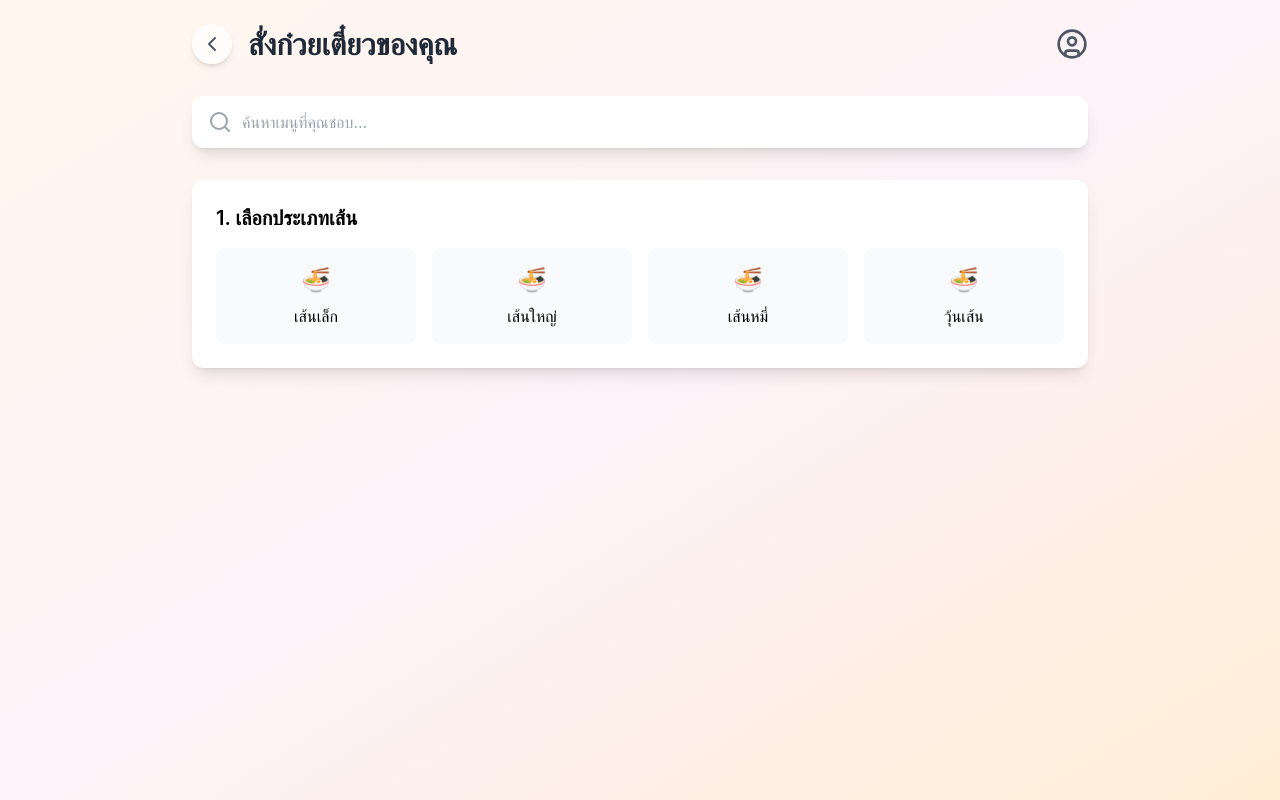
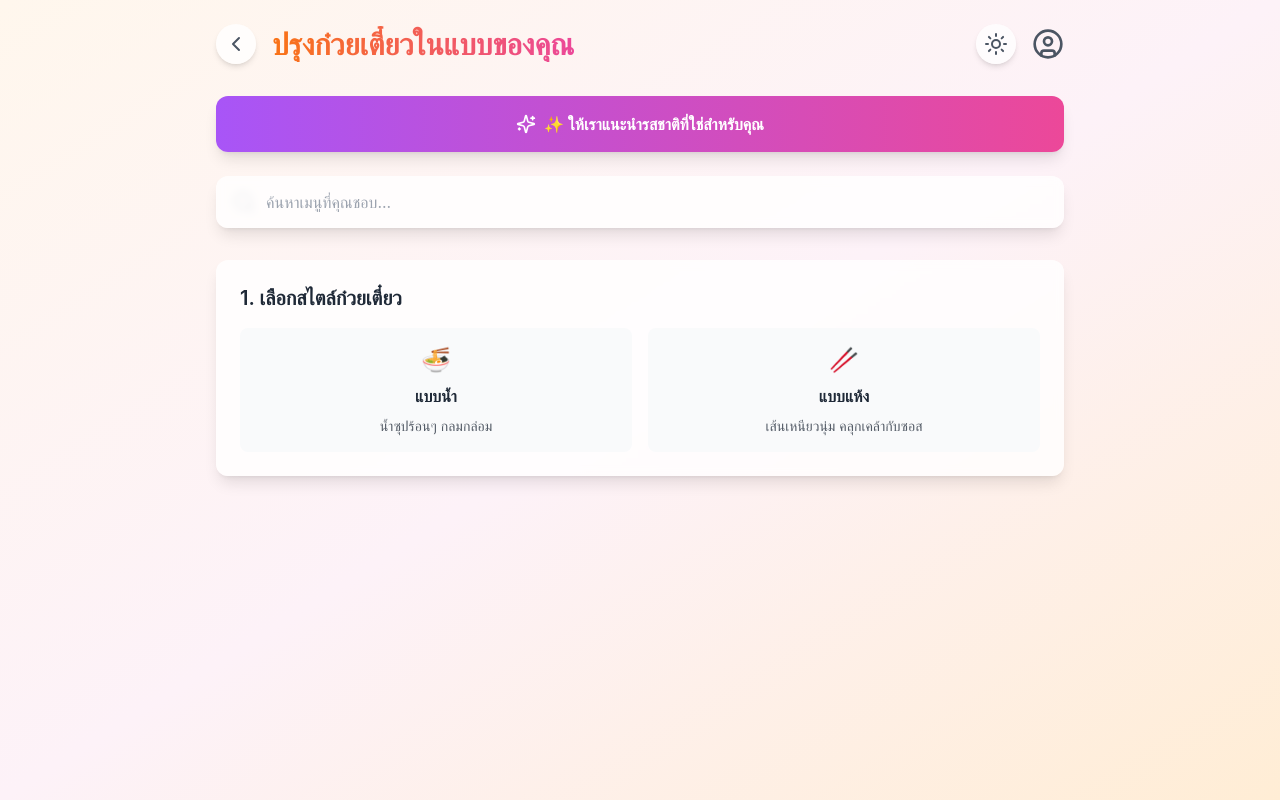
Before and after one commit to Rawitath/We-Will-Cook, a React (Create React App) app in the folder frontend/: page /customize in a window 1280 px wide. Built offline with nearby package versions, Linux system fonts and the light colour scheme.

Commit message:
Revamp Noodle customization page.

```diff
--- a/frontend/src/pages/NoodleCustomization.js
+++ b/frontend/src/pages/NoodleCustomization.js
@@ -1,200 +1,429 @@
 // src/pages/NoodleCustomization.js
-import React, { useState } from 'react';
+import React, { useState, useRef, useEffect } from 'react';
 import { useNavigate } from 'react-router-dom';
-import { ChevronLeft, ChevronRight, Search, Soup, Utensils, Coffee, UserCircle } from 'lucide-react';
+import {
+  ChevronLeft,
+  ChevronRight,
+  Search,
+  Sparkles,
+  Soup,
+  Utensils,
+  Coffee,
+  UserCircle,
+  Moon,
+  Sun,
+  Droplets,
+  ChevronUp
+} from 'lucide-react';
 import { motion, AnimatePresence } from 'framer-motion';
 
+const noodleStyles = [
+  {
+    id: 'soup',
+    name: 'แบบน้ำ',
+    description: 'น้ำซุปร้อนๆ กลมกล่อม',
+    icon: '🍜'
+  },
+  {
+    id: 'dry',
+    name: 'แบบแห้ง',
+    description: 'เส้นเหนียวนุ่ม คลุกเคล้ากับซอส',
+    icon: '🥢'
+  }
+];
+
 const noodleTypes = [
-  { id: 'sen-lek', name: 'เส้นเล็ก', icon: '🍜' },
-  { id: 'sen-yai', name: 'เส้นใหญ่', icon: '🍜' },
-  { id: 'sen-mee', name: 'เส้นหมี่', icon: '🍜' },
-  { id: 'woon-sen', name: 'วุ้นเส้น', icon: '🍜' }
+  { id: 'sen-lek', name: 'เส้นเล็ก', icon: '🍜', description: 'เส้นเล็กนุ่ม ทานง่าย' },
+  { id: 'sen-yai', name: 'เส้นใหญ่', icon: '🍜', description: 'เส้นใหญ่เหนียวนุ่ม' },
+  { id: 'sen-mee', name: 'เส้นหมี่', icon: '🍜', description: 'เส้นหมี่เหนียว' },
+  { id: 'woon-sen', name: 'วุ้นเส้น', icon: '🍜', description: 'วุ้นเส้นใส นุ่มลื่น' },
+  { id: 'bamee', name: 'บะหมี่', icon: '🍜', description: 'บะหมี่เหนียวนุ่ม หอมไข่' },
+  { id: 'bamee-yok', name: 'บะหมี่หยก', icon: '🍜', description: 'บะหมี่หยกเขียว เหนียวนุ่มพิเศษ' }
+];
+
+const tastePreferences = [
+  { id: 'spicy', name: 'ความเผ็ด', icon: '🌶️', description: 'ระดับความเผ็ดร้อน' },
+  { id: 'salty', name: 'ความเค็ม', icon: '🧂', description: 'ระดับความเค็มกำลังดี' },
+  { id: 'sour', name: 'ความเปรี้ยว', icon: '🍋', description: 'ระดับความเปรี้ยว' },
+  { id: 'sweet', name: 'ความหวาน', icon: '🍯', description: 'ระดับความหวาน' },
 ];
 
 const soupTypes = [
-        { id: 'nam-sai', name: 'น้ำใส', icon: <Utensils /> },
-        { id: 'tom-yum', name: 'ต้มยำ', icon: <Soup /> },
-        { id: 'nam-tok', name: 'น้ำตก', icon: <Coffee /> }
-      ];
-
-const toppings = [
-  { id: 'moo-daeng', name: 'หมูแดง', category: 'เนื้อสัตว์' },
-  { id: 'moo-krob', name: 'หมูกรอบ', category: 'เนื้อสัตว์' },
-  { id: 'look-chin', name: 'ลูกชิ้น', category: 'เนื้อสัตว์' },
-  { id: 'pak-bung', name: 'ผักบุ้ง', category: 'ผัก' },
-  { id: 'ton-hom', name: 'ต้นหอม', category: 'ผัก' },
-  { id: 'kana', name: 'คะน้า', category: 'ผัก' }
-];
-
-const spiceLevels = [
-  { id: 'none', name: 'ไม่เผ็ด', icon: '🌱' },
-  { id: 'mild', name: 'เผ็ดน้อย', icon: '🌶️' },
-  { id: 'medium', name: 'เผ็ดกลาง', icon: '🌶️🌶️' },
-  { id: 'spicy', name: 'เผ็ดมาก', icon: '🌶️🌶️🌶️' }
+  {
+    id: 'nam-sai',
+    name: 'น้ำใส',
+    icon: <Utensils />,
+    description: 'น้ำซุปใสๆ หอมกระดูกหมู'
+  },
+  {
+    id: 'tom-yum',
+    name: 'ต้มยำ',
+    icon: <Soup />,
+    description: 'ต้มยำรสจัดจ้าน เผ็ดเปรี้ยว'
+  },
+  {
+    id: 'nam-tok',
+    name: 'น้ำตก',
+    icon: <Coffee />,
+    description: 'น้ำซุปรสเผ็ด กลมกล่อม'
+  },
+  {
+    id: 'nam-kon',
+    name: 'น้ำข้น',
+    icon: <Droplets />,
+    description: 'น้ำซุปเข้มข้น กลมกล่อม'
+  }
 ];
 
 export default function NoodleCustomization() {
   const navigate = useNavigate();
+
+  // State management
+  const [isDarkMode, setIsDarkMode] = useState(false);
+  const [showBackToTop, setShowBackToTop] = useState(false);
+  const [noodleStyle, setNoodleStyle] = useState(null);
   const [selectedNoodle, setSelectedNoodle] = useState(null);
   const [selectedSoup, setSelectedSoup] = useState(null);
-  const [selectedToppings, setSelectedToppings] = useState([]);
-  const [selectedSpice, setSelectedSpice] = useState(null);
   const [searchQuery, setSearchQuery] = useState('');
+  const [tasteValues, setTasteValues] = useState({
+    spicy: 50,
+    salty: 50,
+    sour: 50,
+    sweet: 50
+  });
 
-  const handleToppingToggle = (toppingId) => {
-    setSelectedToppings(prev =>
-      prev.includes(toppingId)
-        ? prev.filter(id => id !== toppingId)
-        : [...prev, toppingId]
-    );
+  // Refs for scrolling
+  const styleRef = useRef(null);
+  const noodleRef = useRef(null);
+  const soupRef = useRef(null);
+  const tasteRef = useRef(null);
+
+  // Scroll functions
+  const scrollToRef = (ref) => {
+    if (ref.current) {
+      ref.current.scrollIntoView({
+        behavior: 'smooth',
+        block: 'center'
+      });
+    }
   };
 
+  const scrollToTop = () => {
+    window.scrollTo({
+      top: 0,
+      behavior: 'smooth'
+    });
+  };
+
+  // Scroll detection
+  useEffect(() => {
+    const handleScroll = () => {
+      setShowBackToTop(window.scrollY > 400);
+    };
+
+    window.addEventListener('scroll', handleScroll);
+    return () => window.removeEventListener('scroll', handleScroll);
+  }, []);
+
+  // Auto-scroll effects
+  useEffect(() => {
+    if (noodleStyle) {
+      setTimeout(() => scrollToRef(noodleRef), 300);
+    }
+  }, [noodleStyle]);
+
+  useEffect(() => {
+    if (selectedNoodle && noodleStyle === 'soup') {
+      setTimeout(() => scrollToRef(soupRef), 300);
+    }
+  }, [selectedNoodle, noodleStyle]);
+
+  useEffect(() => {
+    if ((selectedSoup && noodleStyle === 'soup') || (selectedNoodle && noodleStyle === 'dry')) {
+      setTimeout(() => scrollToRef(tasteRef), 300);
+    }
+  }, [selectedSoup, selectedNoodle, noodleStyle]);
+
+  // Magic preferences generator
+  const generateMagicPreferences = () => {
+    const timeOfDay = new Date().getHours();
+    let preferences;
+
+    if (timeOfDay < 11) {
+      preferences = {
+        spicy: 25,
+        salty: 75,
+        sour: 25,
+        sweet: 50,
+        message: "🌅 เมนูเช้าแบบกลางๆ ทานง่าย เค็มนำหน้านิดๆ"
+      };
+    } else if (timeOfDay < 15) {
+      preferences = {
+        spicy: 75,
+        salty: 50,
+        sour: 75,
+        sweet: 25,
+        message: "☀️ เมนูกลางวันจัดจ้าน เผ็ดเปรี้ยวสะใจ"
+      };
+    } else {
+      preferences = {
+        spicy: 50,
+        salty: 50,
+        sour: 50,
+        sweet: 50,
+        message: "🌙 เมนูเย็นกลมกล่อม ทานง่าย"
+      };
+    }
+
+    setTasteValues(preferences);
+    alert(preferences.message);
+  };
+
+  // Theme class helper
+  const getThemeClasses = (selected) => {
+    const baseClasses = "p-4 rounded-lg flex flex-col items-center justify-center gap-2 transition-all";
+    if (selected) {
+      return `${baseClasses} ${isDarkMode ? 'bg-orange-500' : 'bg-orange-500'} text-white`;
+    }
+    return `${baseClasses} ${isDarkMode ? 'bg-gray-800 hover:bg-gray-700' : 'bg-gray-50 hover:bg-gray-100'}`;
+  };
+
+  // API data preparation
+  const prepareApiData = () => ({
+    noodleStyle,
+    noodleType: selectedNoodle,
+    soupType: selectedSoup,
+    tastePreferences: tasteValues,
+  });
   return (
-    <div className="min-h-screen bg-gradient-to-br from-orange-50 via-pink-50 to-orange-100 p-6">
-      <div className="max-w-4xl mx-auto">
+    <div className={`min-h-screen transition-colors duration-300 ${
+      isDarkMode
+        ? 'bg-gradient-to-br from-gray-900 via-gray-800 to-gray-900 text-gray-100'
+        : 'bg-gradient-to-br from-orange-50 via-pink-50 to-orange-100 text-gray-800'
+    }`}>
+      <div className="max-w-4xl mx-auto p-6">
+        {/* Header */}
         <header className="flex justify-between items-center mb-8">
           <div className="flex items-center gap-4">
             <motion.button
               whileHover={{ scale: 1.1 }}
               whileTap={{ scale: 0.9 }}
               onClick={() => navigate('/')}
-              className="p-2 rounded-full bg-white/80 shadow-md hover:shadow-lg transition-all"
+              className={`p-2 rounded-full ${
+                isDarkMode ? 'bg-gray-800' : 'bg-white/80'
+              } shadow-md hover:shadow-lg transition-all`}
             >
               <ChevronLeft className="w-6 h-6 text-gray-600" />
             </motion.button>
-            <h1 className="text-3xl font-bold text-gray-800">สั่งก๋วยเตี๋ยวของคุณ</h1>
+            <h1 className="text-3xl font-bold bg-gradient-to-r from-orange-500 to-pink-500 bg-clip-text text-transparent">
+              ปรุงก๋วยเตี๋ยวในแบบของคุณ
+            </h1>
           </div>
-          <UserCircle className="w-8 h-8 text-gray-600" />
+          <div className="flex items-center gap-4">
+            <motion.button
+              whileHover={{ scale: 1.1 }}
+              whileTap={{ scale: 0.9 }}
+              onClick={() => setIsDarkMode(!isDarkMode)}
+              className={`p-2 rounded-full ${
+                isDarkMode ? 'bg-gray-800 text-yellow-500' : 'bg-white/80 text-gray-600'
+              } shadow-md hover:shadow-lg transition-all`}
+            >
+              {isDarkMode ? <Moon className="w-6 h-6" /> : <Sun className="w-6 h-6" />}
+            </motion.button>
+            <UserCircle className={`w-8 h-8 ${isDarkMode ? 'text-gray-300' : 'text-gray-600'}`} />
+          </div>
         </header>
 
+        {/* Magic Button */}
+        <motion.button
+          whileHover={{ scale: 1.05 }}
+          whileTap={{ scale: 0.95 }}
+          onClick={generateMagicPreferences}
+          className={`w-full mb-6 px-6 py-4 bg-gradient-to-r ${
+            isDarkMode
+              ? 'from-purple-600 to-pink-600'
+              : 'from-purple-500 to-pink-500'
+          } text-white rounded-xl font-semibold shadow-lg hover:shadow-xl transition-all flex items-center justify-center gap-2`}
+        >
+          <Sparkles className="w-5 h-5" />
+          ✨ ให้เราแนะนำรสชาติที่ใช่สำหรับคุณ
+        </motion.button>
+
+        {/* Search Bar */}
         <div className="relative mb-8">
-          <Search className="absolute left-4 top-1/2 transform -translate-y-1/2 text-gray-400" />
+          <Search className={`absolute left-4 top-1/2 transform -translate-y-1/2 ${
+            isDarkMode ? 'text-gray-400' : 'text-gray-400'
+          }`} />
           <input
             type="text"
             placeholder="ค้นหาเมนูที่คุณชอบ..."
-            className="w-full pl-12 pr-4 py-3 rounded-xl bg-white shadow-lg border-2 border-transparent focus:border-orange-500 transition-all"
+            className={`w-full pl-12 pr-4 py-3 rounded-xl ${
+              isDarkMode
+                ? 'bg-gray-800/50 text-white'
+                : 'bg-white/80'
+            } backdrop-blur-sm shadow-lg border-2 border-transparent focus:border-orange-500 transition-all`}
             value={searchQuery}
             onChange={(e) => setSearchQuery(e.target.value)}
           />
         </div>
 
-        <div className="space-y-8">
-          {/* Noodle Type Selection */}
+        {/* Noodle Style Selection */}
         <motion.section
+          ref={styleRef}
           initial={{ opacity: 0, y: 20 }}
           animate={{ opacity: 1, y: 0 }}
-            className="bg-white rounded-xl p-6 shadow-lg"
+          className={`${
+            isDarkMode ? 'bg-gray-800/50' : 'bg-white/80'
+          } backdrop-blur-sm rounded-xl p-6 shadow-lg mb-6`}
         >
-            <h2 className="text-xl font-semibold mb-4">1. เลือกประเภทเส้น</h2>
-            <div className="grid grid-cols-2 md:grid-cols-4 gap-4">
+          <h2 className="text-xl font-semibold mb-4">1. เลือกสไตล์ก๋วยเตี๋ยว</h2>
+          <div className="grid grid-cols-2 gap-4">
+            {noodleStyles.map((style) => (
+              <motion.button
+                key={style.id}
+                whileHover={{ scale: 1.02 }}
+                whileTap={{ scale: 0.98 }}
+                className={getThemeClasses(noodleStyle === style.id)}
+                onClick={() => setNoodleStyle(style.id)}
+              >
+                <span className="text-2xl">{style.icon}</span>
+                <span className="font-semibold">{style.name}</span>
+                <span className={`text-sm ${
+                  noodleStyle === style.id ? 'text-white' : 'opacity-75'
+                }`}>{style.description}</span>
+              </motion.button>
+            ))}
+          </div>
+        </motion.section>
+
+        {/* Noodle Type Selection */}
+        {noodleStyle && (
+          <motion.section
+            ref={noodleRef}
+            initial={{ opacity: 0, y: 20 }}
+            animate={{ opacity: 1, y: 0 }}
+            className={`${
+              isDarkMode ? 'bg-gray-800/50' : 'bg-white/80'
+            } backdrop-blur-sm rounded-xl p-6 shadow-lg mb-6`}
+          >
+            <h2 className="text-xl font-semibold mb-4">2. เลือกชนิดเส้น</h2>
+            <div className="grid grid-cols-2 md:grid-cols-3 gap-4">
               {noodleTypes.map((noodle) => (
                 <motion.button
                   key={noodle.id}
                   whileHover={{ scale: 1.02 }}
                   whileTap={{ scale: 0.98 }}
-                  className={`p-4 rounded-lg flex flex-col items-center justify-center gap-2 transition-all ${
-                    selectedNoodle === noodle.id
-                      ? 'bg-orange-500 text-white'
-                      : 'bg-gray-50 hover:bg-gray-100'
-                  }`}
+                  className={getThemeClasses(selectedNoodle === noodle.id)}
                   onClick={() => setSelectedNoodle(noodle.id)}
                 >
                   <span className="text-2xl">{noodle.icon}</span>
-                  <span>{noodle.name}</span>
-                </motion.button>
-              ))}
-            </div>
-          </motion.section>
-
-          <AnimatePresence>
-            {selectedNoodle && (
-              <motion.section
-                initial={{ opacity: 0, y: 20 }}
-                animate={{ opacity: 1, y: 0 }}
-                exit={{ opacity: 0, y: -20 }}
-                className="bg-white rounded-xl p-6 shadow-lg"
-              >
-                <h2 className="text-xl font-semibold mb-4">2. เลือกน้ำซุป</h2>
-                <div className="grid grid-cols-3 gap-4">
-                  {soupTypes.map((soup) => (
-                    <motion.button
-                      key={soup.id}
-                      whileHover={{ scale: 1.02 }}
-                      whileTap={{ scale: 0.98 }}
-                      className={`p-4 rounded-lg flex items-center justify-center gap-2 transition-all ${
-                        selectedSoup === soup.id
-                          ? 'bg-orange-500 text-white'
-                          : 'bg-gray-50 hover:bg-gray-100'
-                      }`}
-                      onClick={() => setSelectedSoup(soup.id)}
-                    >
-                      {soup.icon}
-                      <span>{soup.name}</span>
+                  <span className="font-semibold">{noodle.name}</span>
+                  <span className={`text-sm ${
+                    selectedNoodle === noodle.id ? 'text-white' : 'opacity-75'
+                  }`}>{noodle.description}</span>
                 </motion.button>
               ))}
             </div>
           </motion.section>
         )}
 
-            {selectedSoup && (
+        {/* Soup Type Selection */}
+        {noodleStyle === 'soup' && selectedNoodle && (
           <motion.section
+            ref={soupRef}
             initial={{ opacity: 0, y: 20 }}
             animate={{ opacity: 1, y: 0 }}
-                exit={{ opacity: 0, y: -20 }}
-                className="bg-white rounded-xl p-6 shadow-lg"
+            className={`${
+              isDarkMode ? 'bg-gray-800/50' : 'bg-white/80'
+            } backdrop-blur-sm rounded-xl p-6 shadow-lg mb-6`}
           >
-                <h2 className="text-xl font-semibold mb-4">3. เลือกเครื่อง</h2>
-                <div className="grid grid-cols-2 md:grid-cols-3 gap-4">
-                  {toppings.map((topping) => (
+            <h2 className="text-xl font-semibold mb-4">3. เลือกน้ำซุป</h2>
+            <div className="grid grid-cols-2 gap-4">
+              {soupTypes.map((soup) => (
                 <motion.button
-                      key={topping.id}
+                  key={soup.id}
                   whileHover={{ scale: 1.02 }}
                   whileTap={{ scale: 0.98 }}
-                      className={`p-4 rounded-lg flex items-center justify-between transition-all ${
-                        selectedToppings.includes(topping.id)
-                          ? 'bg-orange-500 text-white'
-                          : 'bg-gray-50 hover:bg-gray-100'
-                      }`}
-                      onClick={() => handleToppingToggle(topping.id)}
+                  className={getThemeClasses(selectedSoup === soup.id)}
+                  onClick={() => setSelectedSoup(soup.id)}
                 >
-                      <span>{topping.name}</span>
-                      <span className="text-sm opacity-70">{topping.category}</span>
+                  <div className={`p-2 rounded-full ${
+                    selectedSoup === soup.id ? 'bg-white/20' : ''
+                  }`}>
+                    {soup.icon}
+                  </div>
+                  <span className="font-semibold">{soup.name}</span>
+                  <span className={`text-sm ${
+                    selectedSoup === soup.id ? 'text-white' : 'opacity-75'
+                  }`}>{soup.description}</span>
                 </motion.button>
               ))}
             </div>
           </motion.section>
         )}
 
-            {selectedToppings.length > 0 && (
+        {/* Taste Preferences */}
+        {selectedNoodle && (noodleStyle === 'dry' || selectedSoup) && (
           <motion.section
+            ref={tasteRef}
             initial={{ opacity: 0, y: 20 }}
             animate={{ opacity: 1, y: 0 }}
-                exit={{ opacity: 0, y: -20 }}
-                className="bg-white rounded-xl p-6 shadow-lg"
+            className={`${
+              isDarkMode ? 'bg-gray-800/50' : 'bg-white/80'
+            } backdrop-blur-sm rounded-xl p-6 shadow-lg mb-6`}
           >
-                <h2 className="text-xl font-semibold mb-4">4. ระดับความเผ็ด</h2>
-                <div className="grid grid-cols-4 gap-4">
-                  {spiceLevels.map((level) => (
+            <h2 className="text-xl font-semibold mb-4">
+              {noodleStyle === 'dry' ? '3.' : '4.'} ปรับแต่งรสชาติ
+            </h2>
+            <div className="space-y-8">
+              {tastePreferences.map((taste) => (
+                <div key={taste.id} className="space-y-3">
+                  <div className="flex items-center justify-between">
+                    <div className="flex items-center gap-2">
+                      <span className="text-xl">{taste.icon}</span>
+                      <div>
+                        <span className="font-medium">{taste.name}</span>
+                        <p className={`text-sm ${isDarkMode ? 'text-gray-400' : 'text-gray-600'}`}>
+                          {taste.description}
+                        </p>
+                      </div>
+                    </div>
+                    <span className={`px-3 py-1 rounded-full text-sm ${
+                      isDarkMode ? 'bg-gray-700' : 'bg-gray-100'
+                    }`}>
+                      {tasteValues[taste.id]}%
+                    </span>
+                  </div>
+                  <div className="grid grid-cols-5 gap-2">
+                    {[0, 25, 50, 75, 100].map((value) => (
                       <motion.button
-                      key={level.id}
-                      whileHover={{ scale: 1.02 }}
-                      whileTap={{ scale: 0.98 }}
-                      className={`p-4 rounded-lg flex flex-col items-center justify-center gap-2 transition-all ${
-                        selectedSpice === level.id
+                        key={value}
+                        whileHover={{ scale: 1.05 }}
+                        whileTap={{ scale: 0.95 }}
+                        className={`py-2 rounded-lg transition-all ${
+                          tasteValues[taste.id] === value
                             ? 'bg-orange-500 text-white'
+                            : isDarkMode
+                              ? 'bg-gray-700 hover:bg-gray-600'
                               : 'bg-gray-50 hover:bg-gray-100'
                         }`}
-                      onClick={() => setSelectedSpice(level.id)}
+                        onClick={() => setTasteValues(prev => ({
+                          ...prev,
+                          [taste.id]: value
+                        }))}
                       >
-                      <span className="text-2xl">{level.icon}</span>
-                      <span className="text-sm">{level.name}</span>
+                        {value}
                       </motion.button>
+                    ))}
+                  </div>
+                </div>
               ))}
             </div>
           </motion.section>
         )}
 
-            {selectedSpice && (
+        {/* Submit Button */}
+        {selectedNoodle && (noodleStyle === 'dry' || selectedSoup) && (
           <motion.div
             initial={{ opacity: 0, y: 20 }}
             animate={{ opacity: 1, y: 0 }}
@@ -203,15 +432,42 @@ export default function NoodleCustomization() {
             <motion.button
               whileHover={{ scale: 1.05 }}
               whileTap={{ scale: 0.95 }}
-                  className="px-8 py-4 bg-orange-500 text-white rounded-xl font-semibold shadow-lg hover:bg-orange-600 transition-all flex items-center gap-2"
+              onClick={() => {
+                const data = prepareApiData();
+                console.log('Sending to API:', data);
+                alert('บันทึกความชอบของคุณแล้ว! 🎉');
+              }}
+              className={`px-8 py-4 bg-gradient-to-r from-orange-500 to-pink-500 text-white rounded-xl font-semibold shadow-lg hover:shadow-xl transition-all flex items-center gap-2`}
             >
-                  สั่งเลย
+              บันทึกรสชาติที่ชอบ
               <ChevronRight className="w-5 h-5" />
             </motion.button>
           </motion.div>
         )}
+
+        {/* Back to Top Button */}
+        <AnimatePresence>
+          {showBackToTop && (
+            <motion.button
+              initial={{ opacity: 0, y: 10 }}
+              animate={{ opacity: 1, y: 0 }}
+              exit={{ opacity: 0, y: 10 }}
+              onClick={scrollToTop}
+              className={`fixed bottom-8 right-8 p-4 rounded-full shadow-lg transition-all ${
+                isDarkMode
+                  ? 'bg-gray-800 text-white hover:bg-gray-700'
+                  : 'bg-white text-gray-800 hover:bg-gray-50'
+              }`}
+            >
+              <motion.div
+                animate={{ y: [0, -4, 0] }}
+                transition={{ duration: 1.5, repeat: Infinity }}
+              >
+                <ChevronUp className="w-6 h-6" />
+              </motion.div>
+            </motion.button>
+          )}
         </AnimatePresence>
-        </div>
       </div>
     </div>
   );
```
Lines whose indentation alone changed are shown as unchanged.
